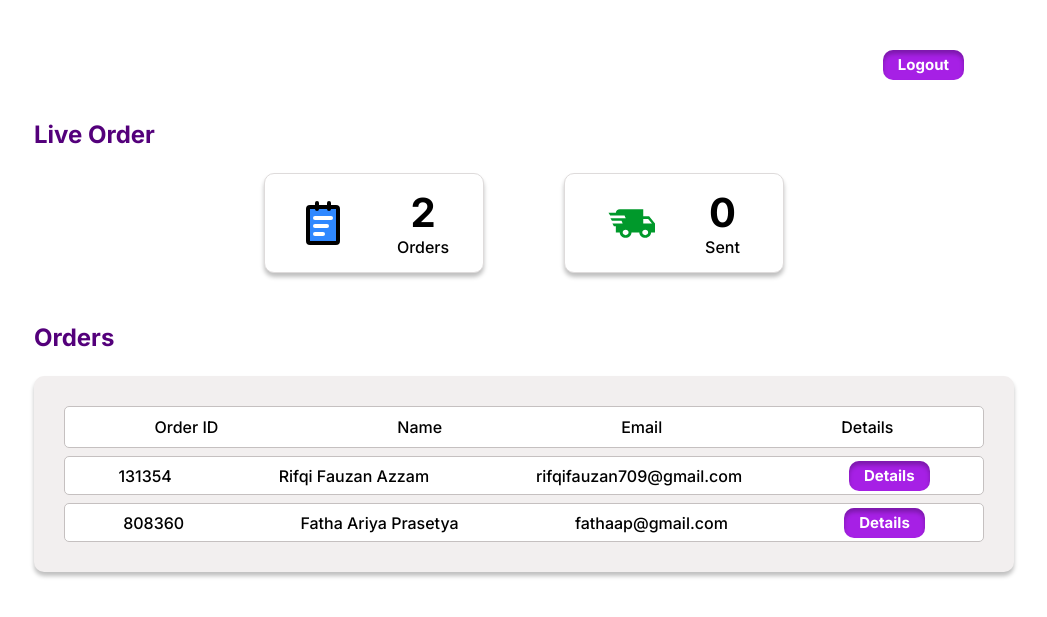
After one commit to rifqifazzam/Merchanique, a Django app: page /admin_page/ in a window 1280 px wide. The commit adds this page. Shown: the top 617 px of the page, without its empty margins (116-1163 px from the left). Run offline with Django 4.2, Linux system fonts and the light colour scheme; data comes from the database, SQL or seed files in the repository; some web fonts are replaced.

Commit message:
Update Admin

```diff
--- /dev/null
+++ b/Templates/admin_page.html
@@ -0,0 +1,100 @@
+{% extends 'base.html'%}
+{% block title %}Admin{% endblock title %}
+{% block content %}
+
+{% load static %}
+<link rel="stylesheet" href="{% static '/admin_page.css' %}">
+
+<div class ="container">
+
+    <div class="logout">
+        <form action=" " method="post">
+            {% csrf_token %}
+            <button type="submit">Logout</button>
+        </form>
+
+    </div>
+
+    <div class="liveorder">
+        <p> Live Order </p>
+
+    </div>
+
+    <div class="isiliveorder">
+        <div class="kotakorder">
+            <div class="image1">
+                <img src="{% static 'img/icon-park_transaction-order.svg' %}" alt="img1" class="img1">
+            </div>
+            <div class="total1">
+                <div class="number1">
+                    <p>{{ total_orders }}</p>
+                </div>
+                <div class="status1">
+                    <p>Orders</p>
+                </div>
+            </div>
+        </div>
+
+        <div class="kotaksent">
+            <div class="image2">
+                <img src="{% static 'img/mdi_truck-fast.svg' %}" alt="img2" class="img2">
+            </div>
+            <div class="total2">
+                <div class="number2">
+                    <p>{{ total_sent }}</p>
+                </div>
+                <div class="status2">
+                    <p>Sent</p>
+                </div>
+            </div>
+        </div>
+
+
+    </div>
+
+    <div class="order">
+        <p> Orders </p>
+
+    </div>
+
+    <div class="isiorder">
+        <div class="isiorder2">
+            <div class="namaisiorder">
+                <p>Order ID</p>
+                <p>Name</p>
+                <p>Email</p>
+                <p>Details</p>
+            </div>
+            {% for order in orders %}
+                {% if not order.shipment.tracking_number %}  <!-- Filter pesanan yang belum memiliki nomor resi -->
+                    <div class="detailorder">
+                        <p>{{ order.order_id }}</p>
+                        <p>{{ order.full_name }}</p>
+                        <p>{{ order.user.email }}</p>
+                        <form action="{% url 'order_detail' order.id %}" method="post">
+                            {% csrf_token %}
+                            <button type="submit" class="buttonorder">Details</button>
+                        </form>
+                    </div>
+                {% endif %}
+            {% endfor %}
+        </div>
+    </div>
+
+
+</div>
+
+
+
+
+
+
+
+
+
+
+
+
+
+
+{% endblock content %}
--- a/Templates/checkout.html
+++ b/Templates/checkout.html
@@ -133,6 +133,8 @@
 
                 <hr>
                 <input type="submit" class="btn btn-success" value="Continue">
+                <input type="hidden" name="order_id" value="{{ order.order_id }}">
+
             </div>
             </div>
             </form>
--- a/merchandise_web/models.py
+++ b/merchandise_web/models.py
@@ -107,6 +107,9 @@ class Order(models.Model):
     def __str__(self):
         return str(self.id)
 
+    def getno():
+        return models.Model;
+
     @property
     def get_cart_total(self):
         orderitems = self.orderitem_set.all()
@@ -136,6 +139,7 @@ class OrderItem(models.Model):
     date_added = models.DateTimeField(auto_now_add=True)
     user_design = models.ForeignKey(UserDesign, on_delete=models.SET_NULL, blank=True, null=True)
     size = models.CharField(max_length=50, blank=True, null=True) # New field for variant
+    order_id2 = models.CharField(max_length=200, null=True, blank=True)
 
     def __str__(self):
         return str(self.id)
@@ -146,6 +150,8 @@ class OrderItem(models.Model):
         if self.user_design:
             total += self.user_design.price
         return total
+
+
 
 
 class Shipment(models.Model):
--- /dev/null
+++ b/merchandise_web/static/admin_page.css
@@ -0,0 +1,169 @@
+.container{
+    margin-left: 150px;
+    margin-right: 150px;
+
+}
+
+.logout{
+    display: flex;
+    flex-direction:row;
+    justify-content: flex-end;
+    margin-top: 50px;
+    margin-right: 50px;
+}
+
+.logout button{
+    padding: 6px 15px;
+    background: #A620E5;
+    box-shadow: inset 0px 4px 4px rgba(0, 0, 0, 0.25);
+    border-radius: 10px;
+    color: #FFFFFF;
+    font-weight: 700;
+    font-size: 15px;
+    line-height: 18px;
+    display: flex;
+    align-items: center;
+    text-align: center;
+    border: none;
+
+}
+
+.logout button:active {
+    transform: translateY(1px);
+    box-shadow: none;
+}
+
+.liveorder{
+
+}
+
+.liveorder p, .order p{
+    color: #54007B;
+    font-weight: 700;
+    font-size: 24px;
+    line-height: 29px;
+}
+
+.isiliveorder{
+    display: flex;
+    flex-direction: row;
+    justify-content: center;
+}
+
+.kotakorder , .kotaksent {
+    display: flex;
+    flex-direction: row;
+    justify-content: center;
+    background: #FFFFFF;
+    border: 1px solid #DEDBDB;
+    box-shadow: 0px 4px 4px rgba(0, 0, 0, 0.25);
+    border-radius: 10px;
+    width: 220px;
+    align-items: center;
+
+}
+
+.image1, .image2 {
+    margin-right: 50px;
+
+}
+
+.kotakorder{
+    margin-right: 80px;
+}
+
+.number1 p, .number2 p{
+    font-weight: 700;
+    font-size: 40px;
+    line-height: 48px;
+    display: flex;
+    color: #000000;
+    margin: 0px 0px;
+    margin-top: 15px;
+}
+
+.status1 p, .status2 p{
+    margin-top: 0px;
+    margin-bottom: 15px;
+
+}
+
+.total1, .total2{
+    display: flex;
+    flex-direction: column;
+    justify-content: center;
+    align-items: center;
+}
+
+
+.order p{
+    margin-top: 50px;
+
+}
+
+.isiorder{
+    background: #F2EFEF;
+    box-shadow: 0px 4px 4px rgba(0, 0, 0, 0.25);
+    border-radius: 10px;
+    display: flex;
+    flex-direction: column;
+    justify-content: center;
+    align-items: stretch;
+}
+
+.namaisiorder,.detailorder{
+    display: flex;
+    flex-direction: row;
+    background: #FFFFFF;
+    border: 1px solid #C5C0C0;
+    border-radius: 5px;
+    justify-content: space-around;
+
+    margin-left:30px;
+    margin-right:30px;
+    align-items: center;
+}
+
+.namaisiorder{
+    margin-top: 30px;
+}
+
+.detailorder{
+    margin-top: 8px;
+    height: 39px;
+}
+
+.detailorder button{
+
+    padding: 6px 15px;
+    background: #A620E5;
+    box-shadow: inset 0px 4px 4px rgba(0, 0, 0, 0.25);
+    border-radius: 10px;
+    color: #FFFFFF;
+    font-weight: 700;
+    font-size: 15px;
+    line-height: 18px;
+    display: flex;
+    align-items: center;
+    text-align: center;
+    border: none;
+
+}
+
+.namaisiorder p{
+    margin-top: 10px;
+    margin-bottom: 10px;
+}
+
+.detailorder p{
+    margin-top: 4px;
+    margin-bottom: 4px;
+}
+
+.buttonorder{
+    margin-top: 17px;
+}
+
+.isiorder2{
+    margin-bottom: 30px;
+}
--- a/merchandise_web/urls.py
+++ b/merchandise_web/urls.py
@@ -17,10 +17,18 @@ urlpatterns = [
     path('purchase/', views.purchase, name='purchase'),
     path('payment/<int:pk>/', views.payment, name='payment'),
     path('manage_orders/', views.manage_orders, name='manage_orders'),
-    path('order_detai/<int:pk>/', views.order_detail, name='order_detail'),
+    path('order_detail/<int:pk>/', views.order_detail, name='order_detail'),
     path('process_order/<int:pk>/', views.process_order, name='process_order'),
     path('design/<int:pk>/', views.design, name='design'),
     path('design/<int:pk1>/delete-image/<int:pk2>/', views.delete_design_image, name='delete_design_image'),
     path('design/<int:pk1>/delete-text/<int:pk2>/', views.delete_design_text, name='delete_design_text'),
     path('save_design/<int:pk>/', views.save_design, name='save_design'),
+    path('admin_page/', views.admin_page, name='admin_page'),
+
+
+
+
+
+
+
 ]
--- a/merchandise_web/views.py
+++ b/merchandise_web/views.py
@@ -13,6 +13,8 @@ import json
 import random
 from django.contrib.auth.decorators import user_passes_test
 from django.shortcuts import render, get_object_or_404
+
+
 
 
 
@@ -350,7 +352,6 @@ def checkout(request):
         province = request.POST['province']
         zipcode = request.POST['zipcode']
 
-
         order, created = Order.objects.get_or_create(user=user, complete=False)
         Shipment.objects.create(
             order=order,
@@ -382,8 +383,16 @@ def checkout(request):
         order.email = email
 
         order.complete = True
+
+        for order_item in order.orderitem_set.all():
+            order_item.order_id2 = order.order_id
+
+        order.orderitem_set.update(order_id2=order.order_id)
+
         order.save()
+
         return redirect('purchase')
+
 
 @login_required(login_url='login')
 def purchase(request):
@@ -407,6 +416,8 @@ def payment(request, pk):
     # get hthe order by the user request
     user = request.user
     order = Order.objects.get(id=pk)
+    if request.method == 'POST':
+        order_id = request.POST['order_id']
     context = {'order': order}
 
     return render(request, 'payment.html', context)
@@ -422,14 +433,6 @@ def manage_orders(request):
     context = {'orders': orders, 'total_sent': total_sent, 'total_unpaid': total_unpaid}
     return render(request, 'manage_orders.html', context)
 
-@user_passes_test(lambda u: u.is_superuser)
-def order_detail(request, pk):
-    order = Order.objects.get(id=pk)
-    shipment = Shipment.objects.get(order=order)
-    # get the expedition object
-    expedition = Expedition.objects.get(id=order.expedition.id)
-    context = {'order': order, 'shipment': shipment, 'expedition': expedition}
-    return render(request, 'order_detail.html', context)
 
 # Make a process order
 @user_passes_test(lambda u: u.is_superuser)
@@ -443,7 +446,7 @@ def process_order(request, pk):
 
         order.save()
         shipment.save()
-        return redirect('manage_orders')
+        return redirect('admin_page')
 
 @login_required(login_url='login')
 def design(request, pk):
@@ -533,8 +536,26 @@ def save_design(request,pk):
 
 
 
+def admin_page(request):
+    orders = Order.objects.exclude(shipment__tracking_number__isnull=False).exclude(full_name__exact='')
+    total_orders = orders.count()
+    total_sent = Order.objects.filter(shipment__tracking_number__isnull=False).count()
 
-    # else:
-    #     # if not a POST request, display the design page with the order item
-    #     context = {'orderitem': orderitem}
-    #     return render(request, 'design.html', context)
+    context = {
+        'orders': orders,
+        'total_orders': total_orders,
+        'total_sent': total_sent
+    }
+
+    return render(request, 'admin_page.html', context)
+
+
+
+
+def order_detail(request, pk):
+    order = Order.objects.get(id=pk)
+    shipment = Shipment.objects.filter(order=order).first()
+    # get the expedition object
+    expedition = Expedition.objects.get(id=order.expedition.id)
+    context = {'order': order, 'shipment': shipment, 'expedition': expedition}
+    return render(request, 'order_detail.html', context)
```
Also changed, not shown: Templates/order_detail.html (+108 -17 lines), merchandise_web/static/order_detail.css (added, +164 -0 lines), merchandise_web/migrations/0039_orderitem_order_id2.py (added), merchandise_web/static/img/icon-park_transaction-order.svg (added), merchandise_web/static/img/mdi_truck-fast.svg (added).
